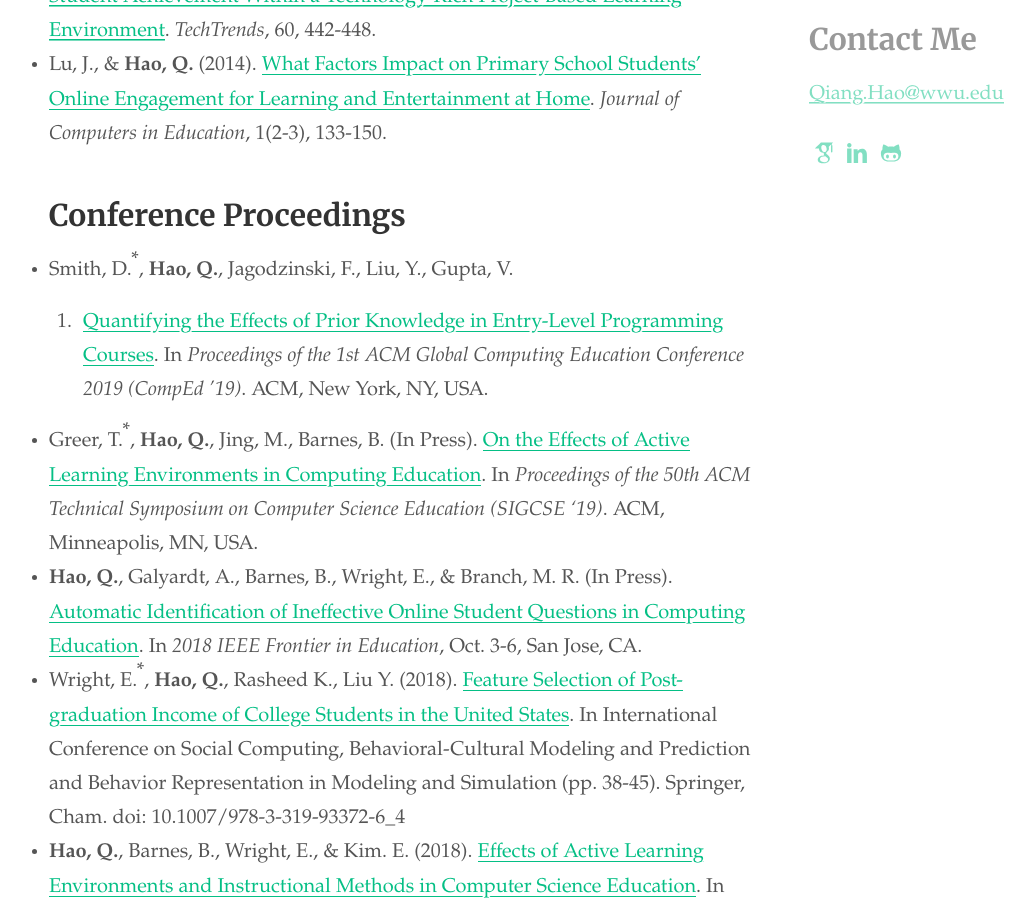
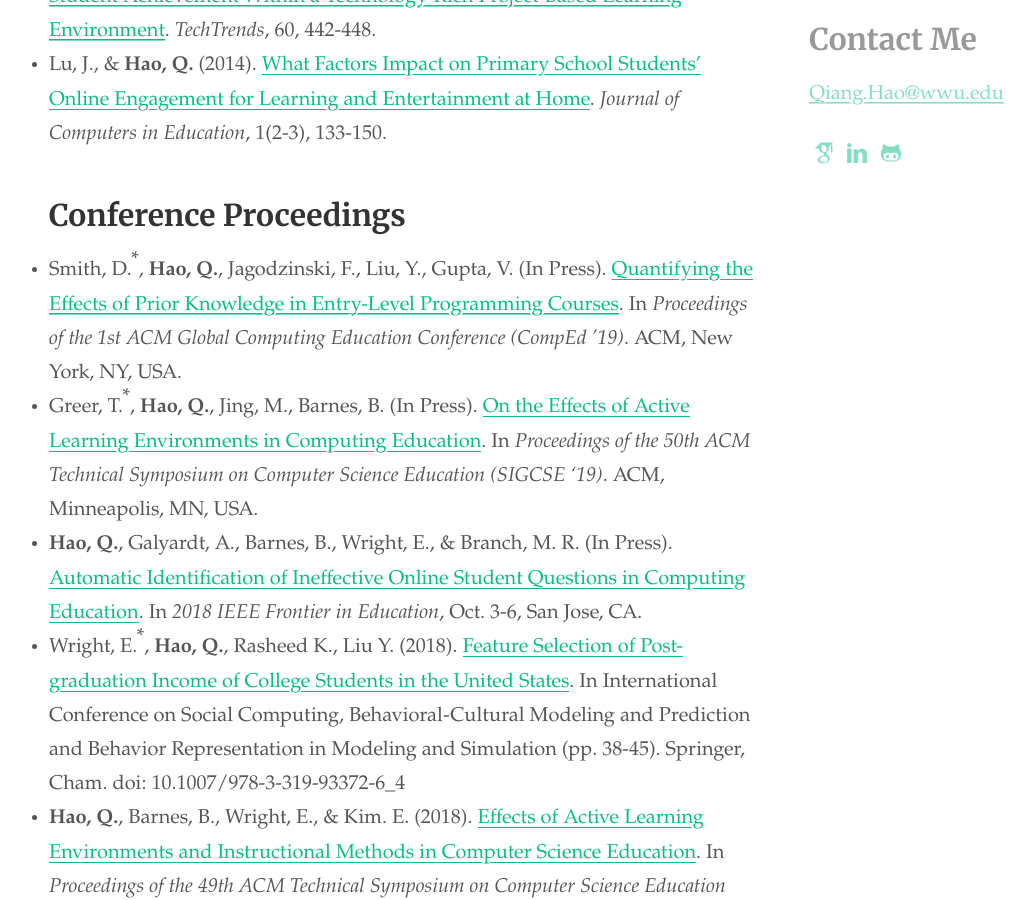
Before and after one commit to Neo-Hao/neo-hao.github.io, a Jekyll site: the page built from paper.md, in a window 1280 px wide and 900 px high, scrolled down 850 px. Shown: the whole window, without its empty margins (15-1050 px from the left). Built offline with Jekyll 4.4.1, drawn with Linux system fonts in a browser that asks for light colours.

Commit message:
update cv

```diff
--- a/paper.md
+++ b/paper.md
@@ -23,7 +23,7 @@ aside: true
 ### Conference Proceedings
 
 * Smith, D.<sup>*</sup>, <strong>Hao, Q.</strong>, Jagodzinski, F., Liu, Y., Gupta, V.
-2019. <a href="http://qhao.info/downloads/comped-2019.pdf" target="_blank">Quantifying the Effects of Prior Knowledge in Entry-Level Programming Courses</a>. In <i>Proceedings of the 1st ACM Global Computing Education Conference 2019 (CompEd
+(In Press). <a href="http://qhao.info/downloads/comped-2019.pdf" target="_blank">Quantifying the Effects of Prior Knowledge in Entry-Level Programming Courses</a>. In <i>Proceedings of the 1st ACM Global Computing Education Conference (CompEd
 ’19)</i>. ACM, New York, NY, USA.
 
 * Greer, T.<sup>*</sup>, <strong>Hao, Q.</strong>, Jing, M., Barnes, B. (In Press). <a href="http://qhao.info/downloads/sigcse-2019.pdf" target="_blank">On the Effects of Active Learning Environments in Computing Education</a>. In <i>Proceedings of the 50th ACM Technical Symposium on Computer Science Education (SIGCSE '19)</i>. ACM, Minneapolis, MN, USA.
```
Also changed, not shown: cv.md (+1 -1 lines).
